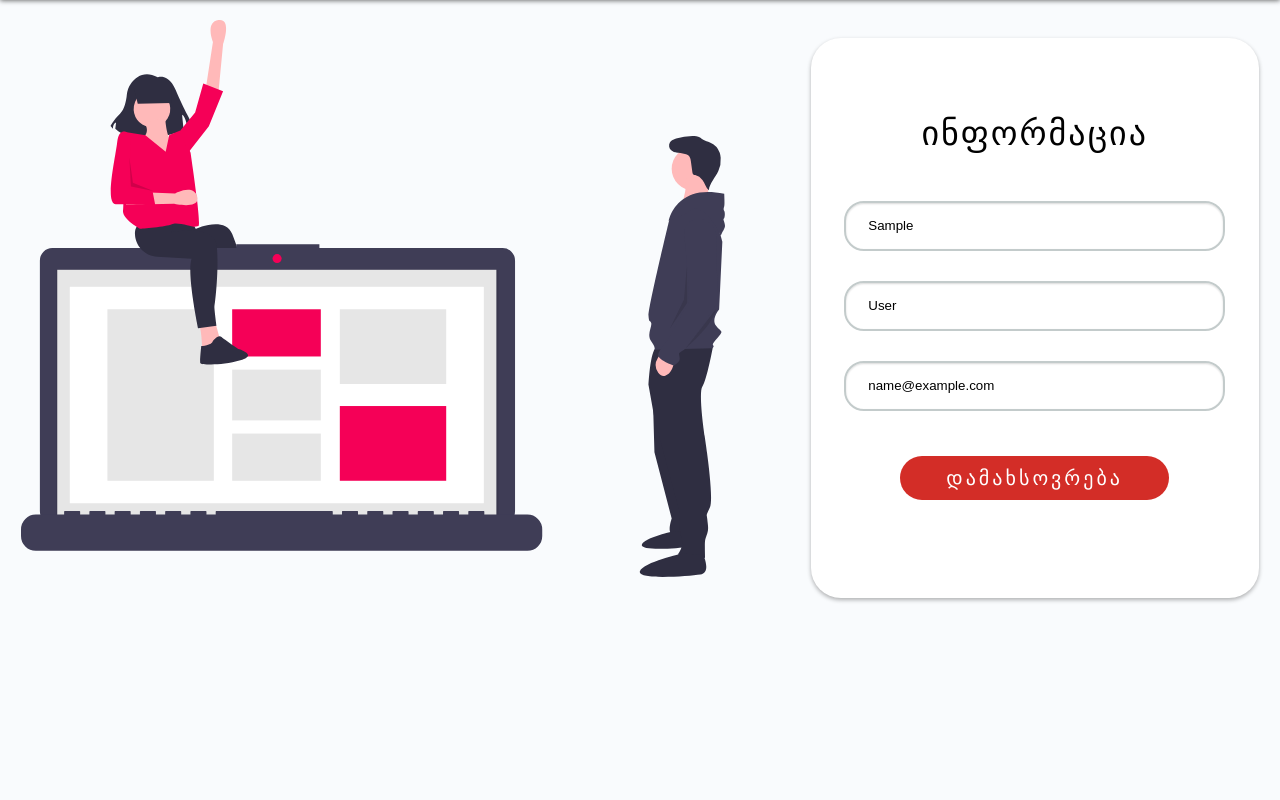
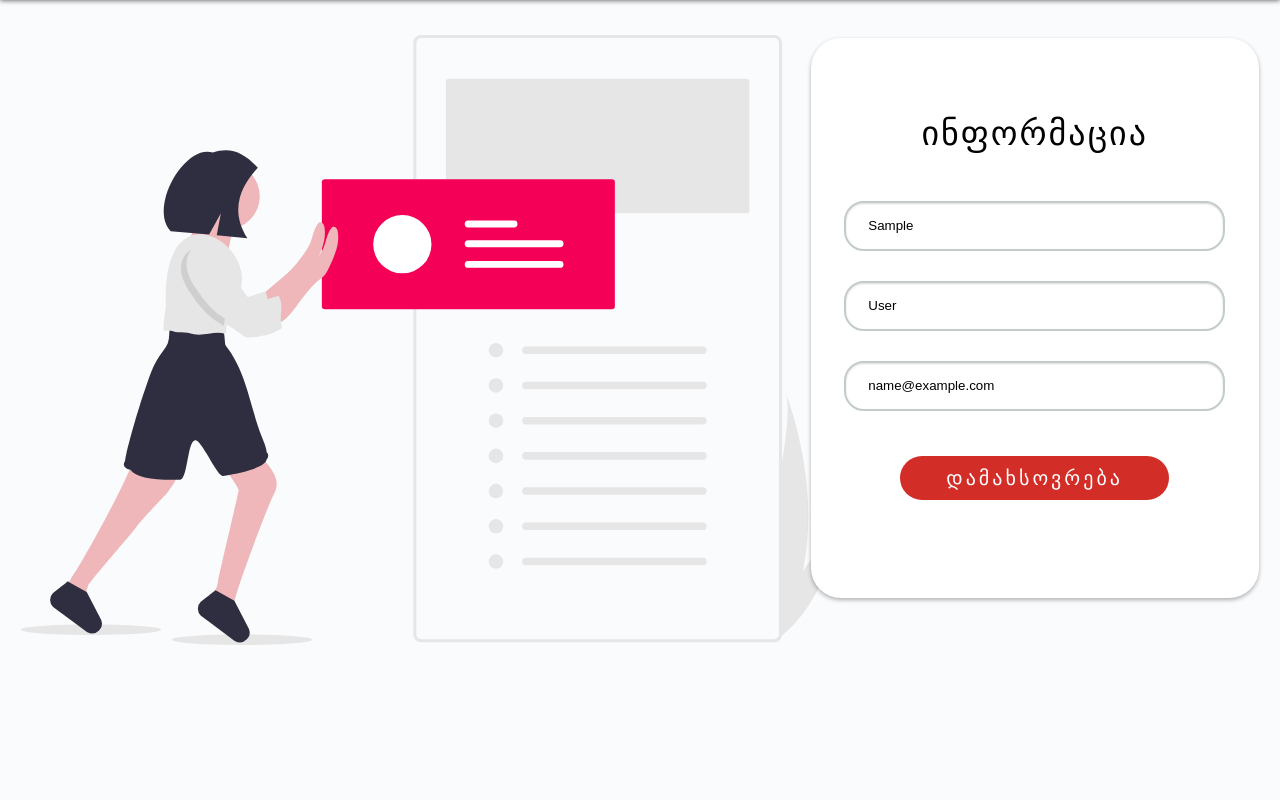
Before and after one commit to berekashvili22/PasswordManager, a Flask app: page /account/1/update in a window 1280 px wide. Shown: the part 56-856 px from the top of the page. Run offline with Flask 2, Linux system fonts and the light colour scheme; the visitor is signed in with stand-in values (Sample User, id 1); data comes from the database, SQL or seed files in the repository; some libraries are stand-ins or nearby versions.

Commit message:
changed styles

```diff
--- a/passwordmanager/templates/profile_update.html
+++ b/passwordmanager/templates/profile_update.html
@@ -2,7 +2,7 @@
 {% block content %}
 <div class="reg-cont-wrap">
     <div class="reg-pic-cont">
-        <img class="reg-pic" src="{{url_for('static', filename='pictures/register.svg')}}" alt="laptop pictures">
+        <img class="reg-pic-pic" id="update-profile" src="{{url_for('static', filename='pictures/update_profile.svg')}}" alt="laptop pictures">
     </div>
     <div class="reg-cont">
         <form method="POST" action="" class="reg-form-cont">
```
